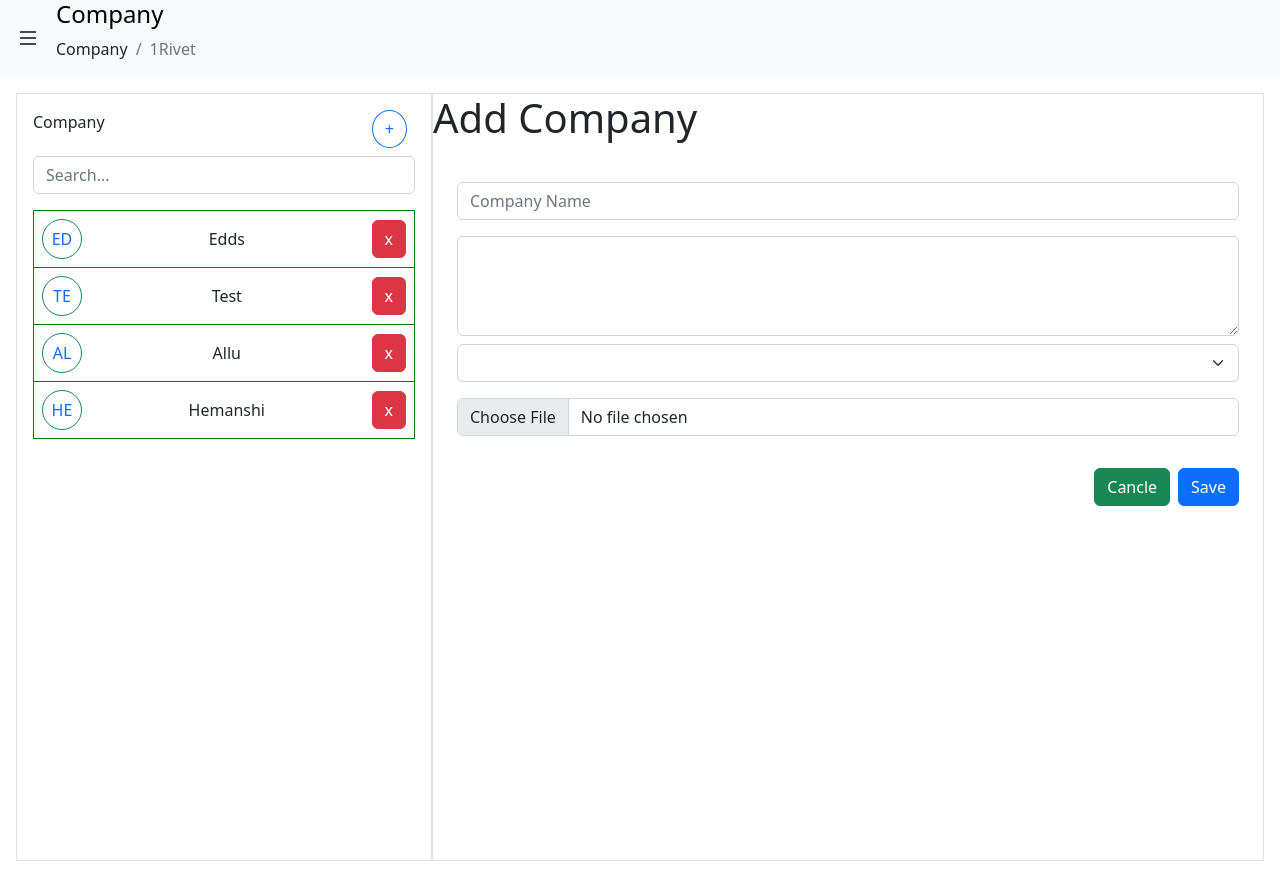
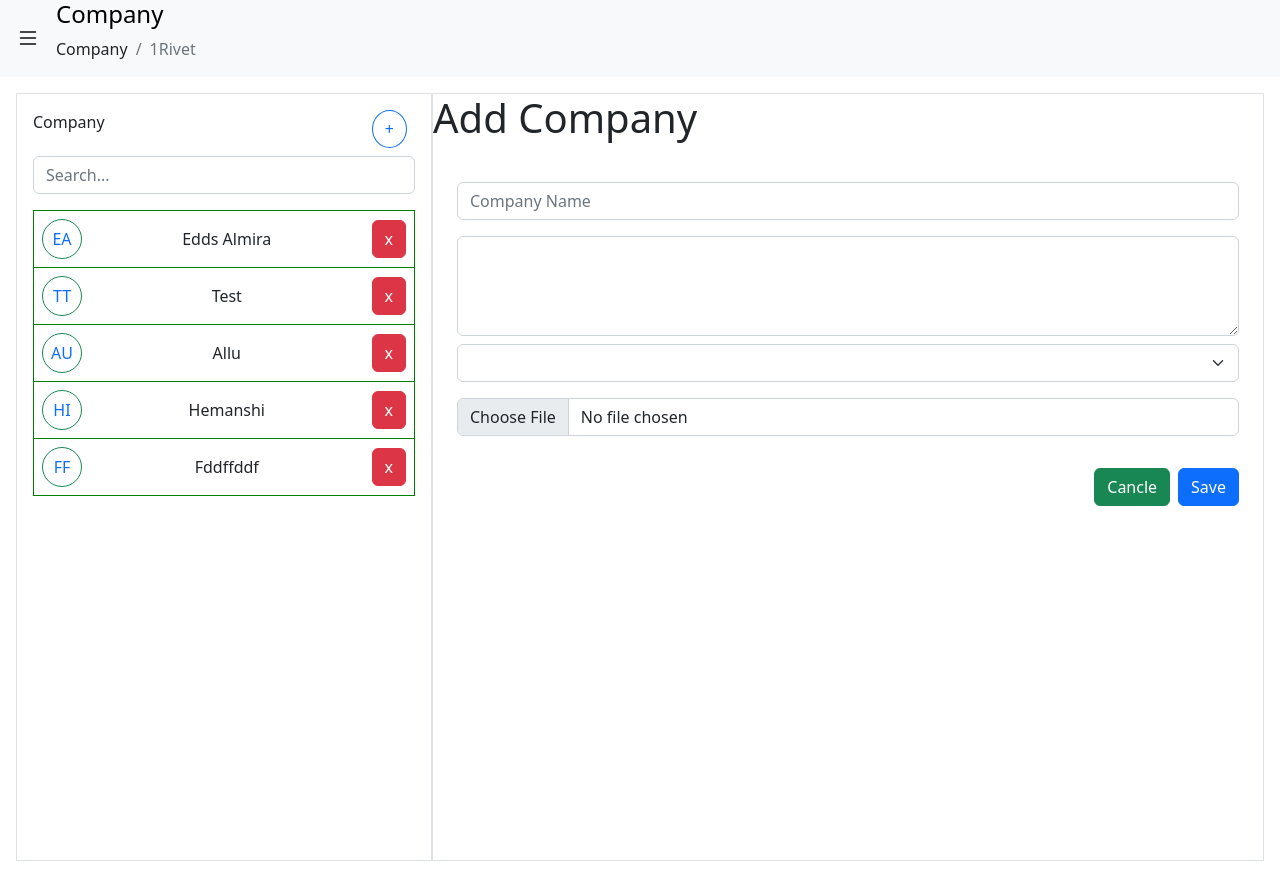
Before and after one commit to almira007/Company-management-system, an Angular app: page /company/add in a window 1280 px wide. Built offline with nearby package versions, Linux system fonts and the light colour scheme; data requests are answered from the project's data file.

Commit message:
feat: company-form add the data

```diff
--- a/database/db.json
+++ b/database/db.json
@@ -2,7 +2,7 @@
   "company": [
     {
       "id": 5,
-      "companyname": "edds",
+      "companyname": "edds almira",
       "companydescription": "derrser",
       "selecttag": "2"
     },
@@ -23,6 +23,12 @@
       "companyname": "hemanshi",
       "companydescription": "coapmy",
       "selecttag": "2"
+    },
+    {
+      "id": 10,
+      "companyname": "fddffddf",
+      "companydescription": "dffdfd",
+      "selecttag": "2"
     }
   ]
 }
--- a/src/app/company/company-form/company-form.component.html
+++ b/src/app/company/company-form/company-form.component.html
@@ -12,12 +12,12 @@
           *ngIf="formValidation['companyname'].invalid && (isSubmitted || formValidation['companyname'].touched || formValidation['companyname'].dirty)">
           <div *ngIf="formValidation['companyname'].errors && formValidation['companyname'].errors['required']"
             class="text-danger">Company Name is required.</div>
-          <div *ngIf="formValidation['companyname'].errors?.['minlength']" class="text-danger">
+          <!-- <div *ngIf="formValidation['companyname'].errors?.['minlength']" class="text-danger">
             Company Name shold have minimun 3 Characters.
-          </div>
-          <div *ngIf="formValidation['companyname'].errors?.['pattern']" class="text-danger">
+          </div> -->
+          <!-- <div *ngIf="formValidation['companyname'].errors?.['pattern']" class="text-danger">
             Company Name shold have only Characters.
-          </div>
+          </div> -->
         </div>
       </div>
       <div class="form-floating">
@@ -38,9 +38,9 @@
       <div>
         <select class="form-select mt-2 " formControlName="selecttag">
           <option selected>select tag</option>
-          <option value="1">One</option>
-          <option value="2">Two</option>
-          <option value="3">Three</option>
+          <option value="1">Java</option>
+          <option value="2">Web</option>
+          <option value="3">HTML</option>
         </select>
         <div
           *ngIf="formValidation['selecttag'].invalid && (isSubmitted || formValidation['selecttag'].touched || formValidation['selecttag'].dirty)">
--- a/src/app/company/company-form/company-form.component.ts
+++ b/src/app/company/company-form/company-form.component.ts
@@ -2,6 +2,7 @@ import { Component, OnInit } from '@angular/core';
 import { AbstractControl, FormBuilder, FormGroup, Validators } from '@angular/forms';
 import { ActivatedRoute } from '@angular/router';
 import { company } from '../model/company.model';
+import { CompanyCommunicationService } from '../service/company-communication.service';
 import { CompanyService } from '../service/company.service';
 
 @Component({
@@ -29,13 +30,14 @@ export class CompanyFormComponent implements OnInit {
   constructor(
     private route: ActivatedRoute,
     private fb: FormBuilder,
-    private companyService: CompanyService
+    private companyService: CompanyService,
+    private companyCommunicationService: CompanyCommunicationService
   ) {
     this.isAddMode = true;
     this.isSubmitted = false
     this.companyForm = this.fb.group({
       id: [],
-      companyname: ['', [Validators.required, Validators.minLength(3), Validators.pattern(this.onlyCharecter)]],
+      companyname: ['', [Validators.required]],
       companydescription: ['', [Validators.required, Validators.pattern(this.onlyalphabets)]],
       selecttag: ['', [Validators.required]]
     });
@@ -76,7 +78,7 @@ export class CompanyFormComponent implements OnInit {
   //add company data
   public addCompany(): void {
     this.companyService.addCompany(this.companyForm.value).subscribe(response => {
-      console.log();
+    this.companyCommunicationService.addCompany.next(response);
     });
   }
 }
--- a/src/app/company/company-list/company-list.component.html
+++ b/src/app/company/company-list/company-list.component.html
@@ -19,7 +19,7 @@
                 <td class="circle border border-success rounded-circle cursor"><a class="text-decoration-none ">{{item.companyname | nameLogo}}</a></td>
               </div>
             <div class="d-flex align-items-center justify-content-center">
-              <td [routerLink]="['edit','id']" (click)="editCompany(item)">{{item.companyname | titlecase}}</td>
+              <td (click)="editComapny(item)">{{item.companyname | titlecase}}</td>
             </div>
             <div class="d-flex align-items-center justify-content-center">
               <td ><button class="btn btn-danger " (click)="deleteCompanyData(item.id)">x</button></td>
--- a/src/app/company/company-list/company-list.component.ts
+++ b/src/app/company/company-list/company-list.component.ts
@@ -1,5 +1,7 @@
 import { Component, EventEmitter, Input, OnInit, Output } from '@angular/core';
+import { Router } from '@angular/router';
 import { company } from '../model/company.model';
+import { CompanyCommunicationService } from '../service/company-communication.service';
 import { CompanyService } from '../service/company.service';
 
 @Component({
@@ -14,7 +16,9 @@ export class CompanyListComponent implements OnInit {
   public companylist: company[]
 
   constructor(
-    private companyService: CompanyService
+    private companyService: CompanyService,
+    private router: Router,
+    private companyCommunicationService: CompanyCommunicationService
   ) {
     this.companylist = [];
     this.edit = new EventEmitter();
@@ -22,6 +26,11 @@ export class CompanyListComponent implements OnInit {
 
   ngOnInit(): void {
     this.getCompany()
+
+    //add data
+    this.companyCommunicationService.addCompany.subscribe((response:company) =>{
+      this.companylist.push(response);
+    })
   }
 
   //getCompany data
@@ -39,9 +48,9 @@ export class CompanyListComponent implements OnInit {
       });
     }
   }
-  public editCompany(company: company): void {
-    // this.router.navigate(['employee/edit/', employee.id]);
-    this.edit.emit(company)
+  public editComapny(company: company): void {
+    this.router.navigate(['company/edit',company.id])
+
   }
 
 }
--- a/src/app/company/company.module.ts
+++ b/src/app/company/company.module.ts
@@ -9,6 +9,7 @@ import { ReactiveFormsModule } from '@angular/forms';
 import { CompanyService } from './service/company.service';
 import { HttpClientModule } from '@angular/common/http';
 import { SharedModule } from '../shared/shared.module';
+import { CompanyCommunicationService } from './service/company-communication.service';
 
 
 @NgModule({
@@ -24,6 +25,9 @@ import { SharedModule } from '../shared/shared.module';
     HttpClientModule,
     SharedModule
   ],
-  providers:[CompanyService]
+  providers:[
+    CompanyService,
+    CompanyCommunicationService
+  ]
 })
 export class CompanyModule { }
--- a/src/app/company/model/company.model.ts
+++ b/src/app/company/model/company.model.ts
@@ -1,6 +1,6 @@
 export class company{
-    public id?:number;
-    public companyname?:string;
+    public id!:number;
+    public companyname!:string;
     public companydescription?:string;
     public selecttag?:string;
 }
--- a/src/app/company/service/company-communication.service.ts
+++ b/src/app/company/service/company-communication.service.ts
@@ -1,9 +1,15 @@
 import { Injectable } from '@angular/core';
+import { Subject } from 'rxjs';
+import { company } from '../model/company.model';
 
 @Injectable({
   providedIn: 'root'
 })
 export class CompanyCommunicationService {
 
-  constructor() { }
+  public addCompany: Subject<company>;
+
+  constructor() {
+    this.addCompany = new Subject();
+  }
 }
--- a/src/app/shared/pipe/name-logo.pipe.ts
+++ b/src/app/shared/pipe/name-logo.pipe.ts
@@ -5,10 +5,17 @@ import { Pipe, PipeTransform } from '@angular/core';
 })
 export class NameLogoPipe implements PipeTransform {
 
-  transform(value: any): string {
-    value = value.toUpperCase();
-    const nameLogo = value.charAt(0) + value.charAt(1);
-    console.log(nameLogo)
-    return nameLogo;
+  transform(value: string){
+    let names = value.split(''),
+    initials = names[0].substring(0,1).toUpperCase();
+
+    if(names.length > 1){
+      initials += names[names.length - 1].substring(0,1).toUpperCase();
+    }
+    return initials;
+    // value = value.toUpperCase();
+    // const nameLogo = value.charAt(0) + value.charAt(1);
+    // console.log(nameLogo)
+    // return nameLogo;
   }
 }
```
